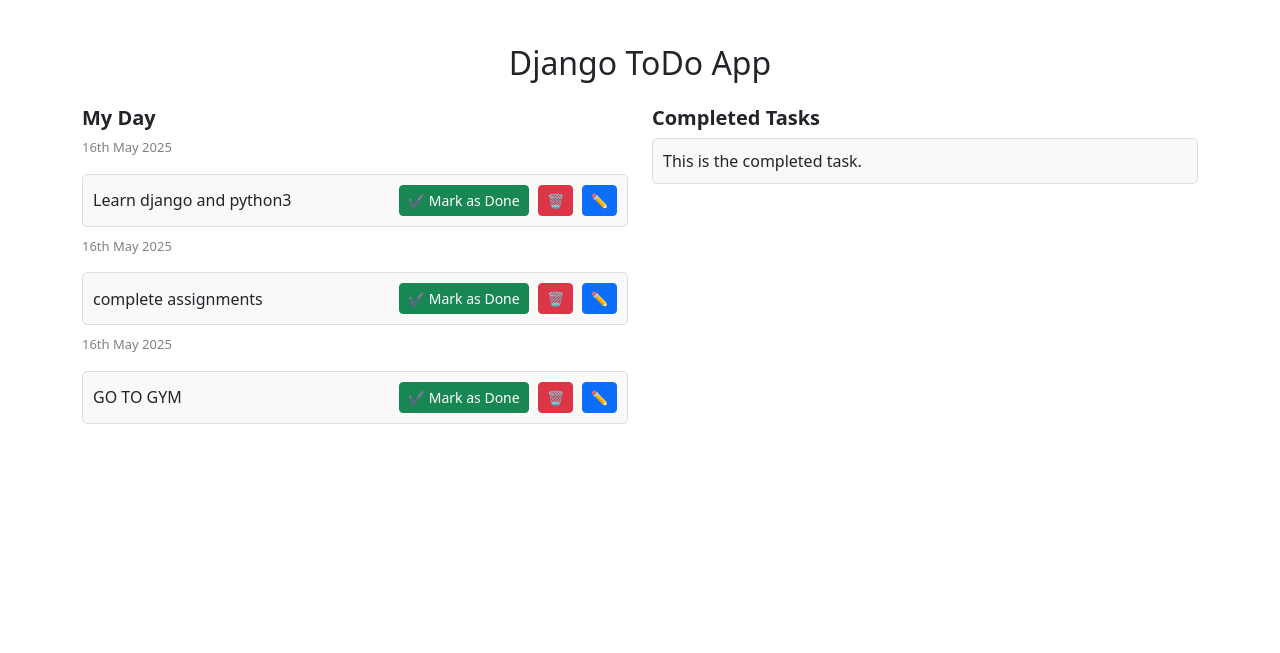
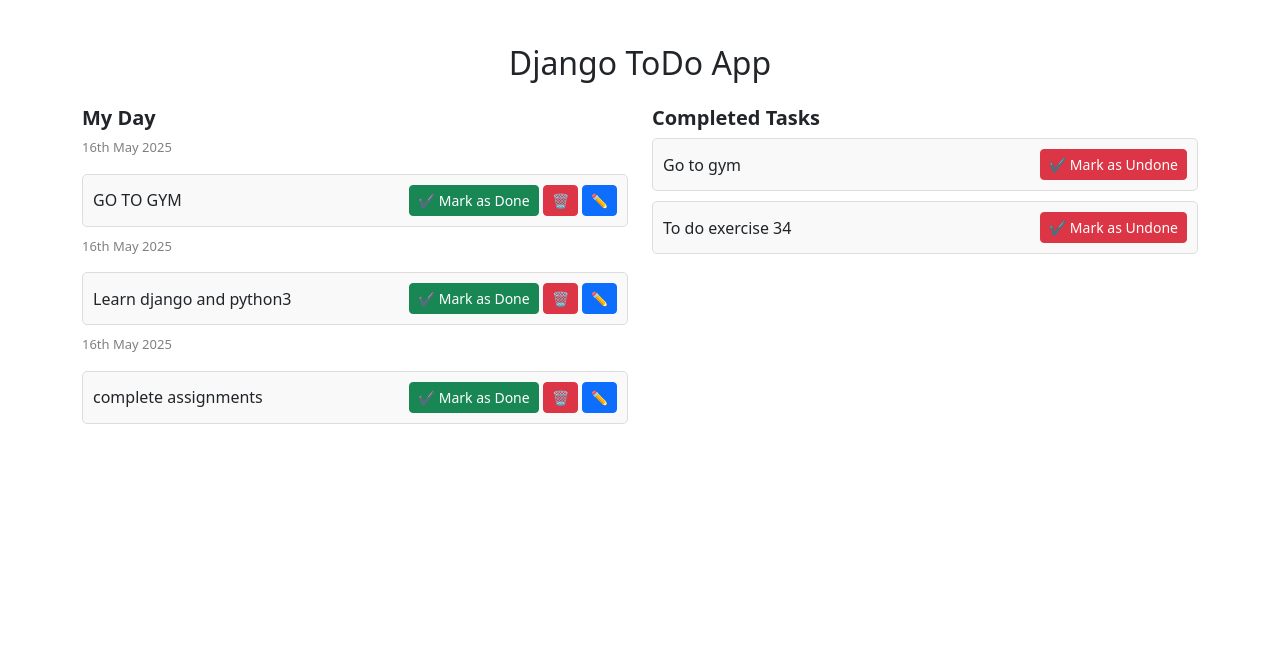
Before and after one commit to jaswanthvagicharla10/Todoapp, a Django app: page / in a window 1280 px wide. Shown: the top 653 px of the page. Run offline with Django 5.2, Linux system fonts and the light colour scheme; data comes from the database, SQL or seed files in the repository; both versions use the stored data as it was after the commit.

Commit message:
adding to repo2

```diff
--- a/project1/views.py
+++ b/project1/views.py
@@ -4,8 +4,10 @@
 
 
 def home(request):
-    tasks=Task.objects.filter(is_completed=False)
+    tasks=Task.objects.filter(is_completed=False).order_by('-updated_at')
+    completed_tasks=Task.objects.filter(is_completed=True)
     context={
         'tasks':tasks,
+        'completed_tasks':completed_tasks
     }
     return render(request,'home.html',context)
--- a/templates/home.html
+++ b/templates/home.html
@@ -41,9 +41,12 @@
         <div class="task-box d-flex justify-content-between align-items-center">
            {{task.task}}
           <div class="action-buttons">
-            <button class="btn btn-success btn-sm">✔️ Mark as Done</button>
-            <button class="btn btn-danger btn-sm">🗑️</button>
-            <button class="btn btn-primary btn-sm">✏️</button>
+              <a href="{% url "mark_as_done" task.pk %}"
+            <button class="btn btn-success btn-sm">✔️ Mark as Done</button></a>
+            <a href="{% url "delete_task" task.pk %}"
+            <button class="btn btn-danger btn-sm">🗑️</button></a>
+             <a href="{% url 'edit_task' task.pk %}"
+            <button class="btn btn-primary btn-sm">✏️</button></a>
           </div>
         </div>
 
@@ -52,10 +55,20 @@
       <!-- Right Column -->
       <div class="col-md-6">
         <h5><strong>Completed Tasks</strong></h5>
+          {% for task in completed_tasks %}
+         <div class="task-box d-flex justify-content-between align-items-center">
+    <div class="task-text">
+        {{ task.task }}
+    </div>
+    <div class="action-buttons" >
+        <a href="{% url 'mark_as_undone' task.pk %}">
+            <button  class="btn btn-danger btn-sm">✔️ Mark as Undone</button>
+        </a>
+    </div>
+</div>
 
-        <div class="task-box">
-          This is the completed task.
-        </div>
+
+        {% endfor %}
       </div>
     </div>
   </div>
--- a/todo/urls.py
+++ b/todo/urls.py
@@ -5,4 +5,10 @@
 
 urlpatterns = [
     path('addTask/',views.addTask,name='addTask'),
+    path('mark_as_done/<int:pk>/',views.mark_as_done,name='mark_as_done'),
+     path('mark_as_undone/<int:pk>/',views.mark_as_undone,name='mark_as_undone'),
+     path('edit_task/<int:pk>/',views.edit_task,name='edit_task'),
+     path('delete_task/<int:pk>/',views.delete_task,name='delete_task'),
+
+
 ]
```
Also changed, not shown: templates/edit_task.html (added, +26 -0 lines), todo/views.py (+27 -1 lines), db.sqlite3.
